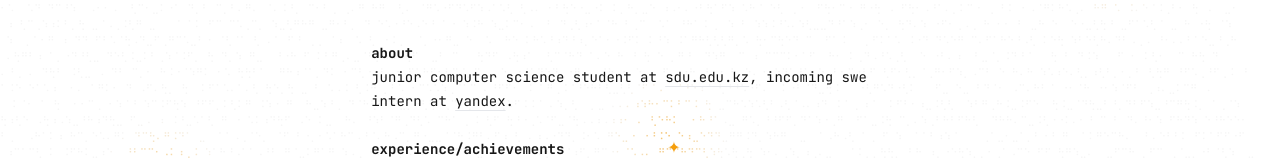
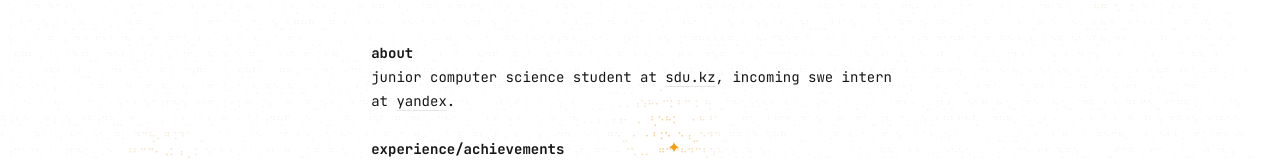
Before and after one commit to aqylbermeshtech/portfolio, a Next.js app: page / in a window 1280 px wide. Shown: the part 143-303 px from the top of the page. Built offline with nearby package versions, Linux system fonts and the light colour scheme.

Commit message:
Display sdu.kz label while keeping link to sdu.edu.kz

```diff
--- a/src/app/page.tsx
+++ b/src/app/page.tsx
@@ -34,7 +34,7 @@ export default function Home() {
           rel="noopener noreferrer"
           className={linkClass}
         >
-          <Scramble text="sdu.edu.kz" delay={280} replayOnHover />
+          <Scramble text="sdu.kz" delay={280} replayOnHover />
         </a>
         <Scramble text=", incoming swe intern at " delay={280} />
         <a
```
